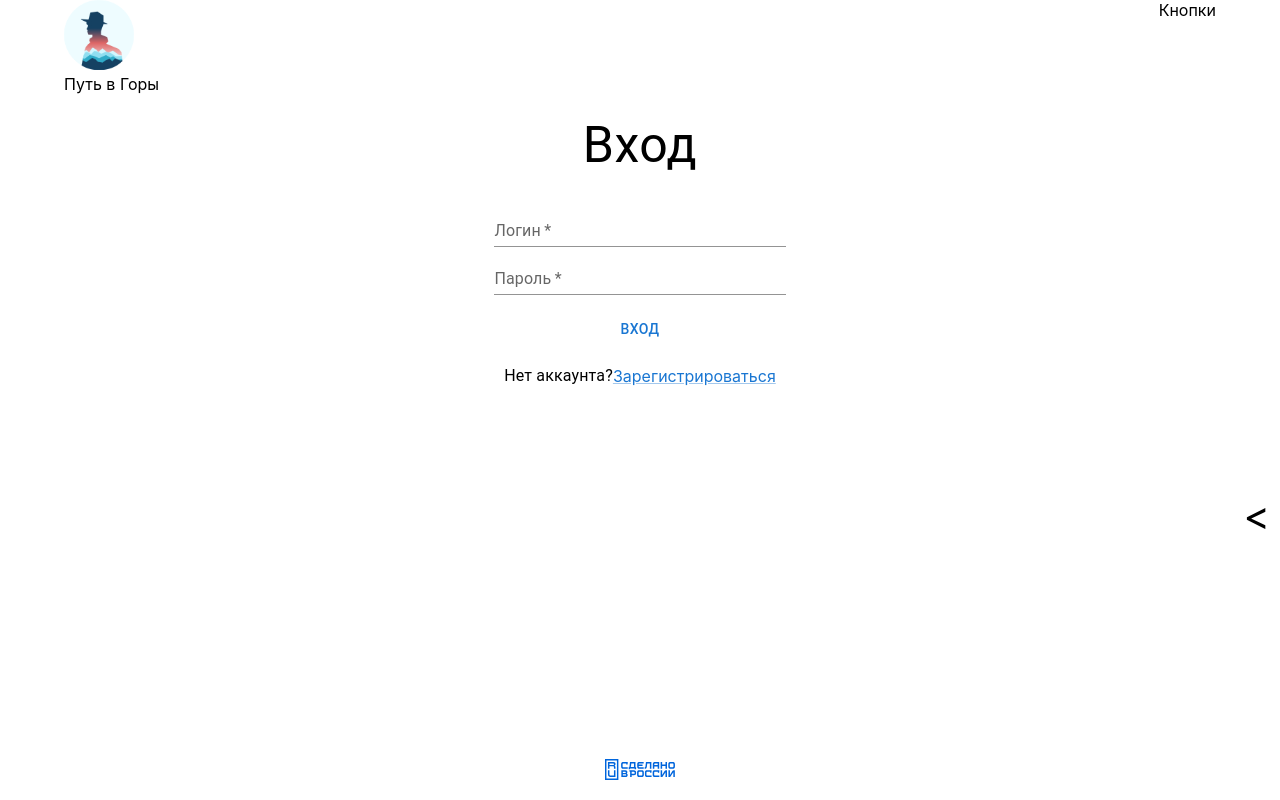
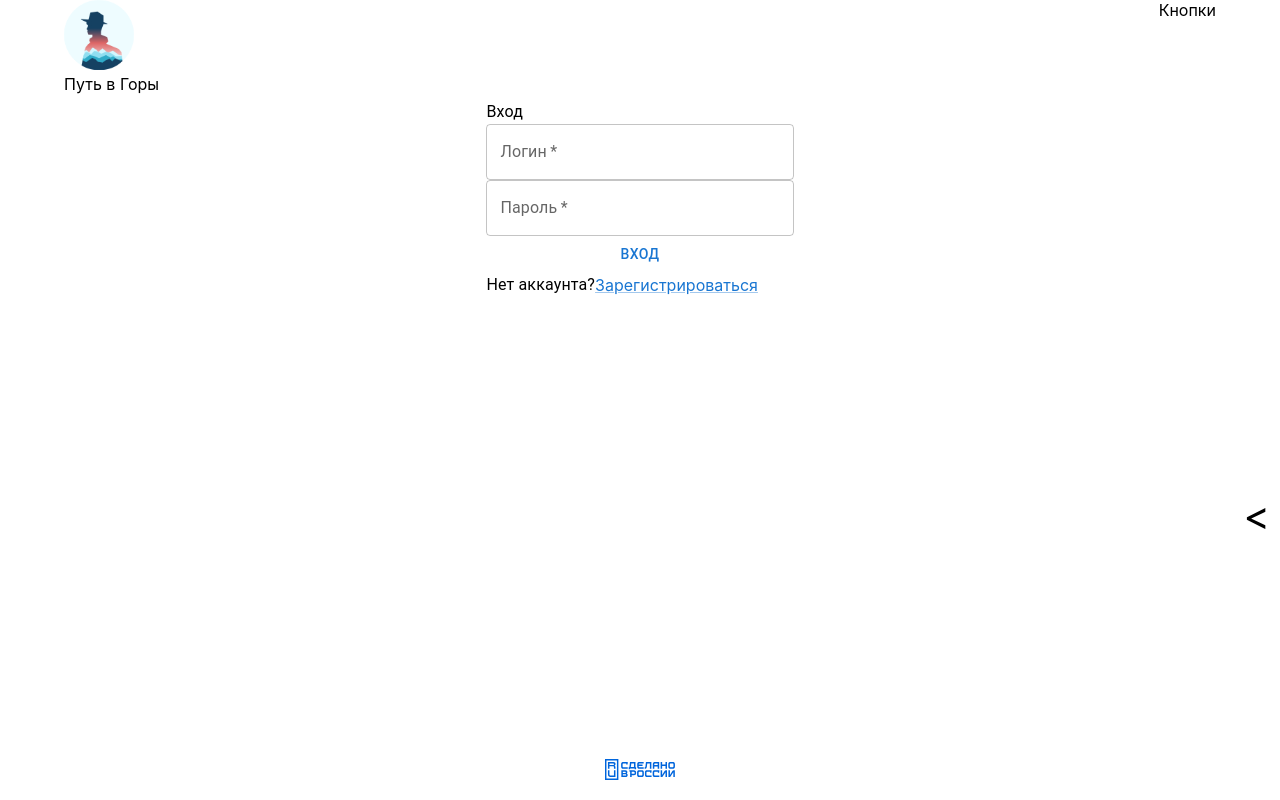
Before and after one commit to TTOPTPET/roadToMountains, a React (Create React App) app: page /auth in a window 1280 px wide. Built offline with nearby package versions, Linux system fonts and the light colour scheme.

Commit message:
Исправил фабрику авторизации

```diff
--- /dev/null
+++ b/src/components/AuthFabric/AuthFabic.ts
@@ -0,0 +1,55 @@
+import { ILoginComponent, IRegisterComponent } from "./AuthTypes/AuthTypes";
+
+export const AuthComponent = (
+  type: string
+): ILoginComponent | IRegisterComponent => {
+  switch (type) {
+    case "login": {
+      const loginComponent: ILoginComponent = {
+        email: {
+          name: "Логин",
+          required: true,
+          type: "",
+          value: "",
+        },
+        password: {
+          name: "Пароль",
+          required: true,
+          type: "password",
+          value: "",
+        },
+      };
+      return loginComponent;
+    }
+    case "register": {
+      const registerComponent: IRegisterComponent = {
+        name: {
+          name: "Имя",
+          required: false,
+          type: "",
+          value: "",
+        },
+        phone: {
+          name: "Номер телефона",
+          required: true,
+          type: "",
+          value: "",
+        },
+        email: {
+          name: "Электронная почта",
+          required: true,
+          type: "",
+          value: "",
+        },
+        password: {
+          name: "Пароль",
+          required: true,
+          type: "password",
+          value: "",
+        },
+      };
+
+      return registerComponent;
+    }
+  }
+};
--- a/src/components/AuthFabric/AuthFabic.tsx
+++ /dev/null
@@ -1,78 +0,0 @@
-import { ChangeEvent, Dispatch, FC, SetStateAction } from "react";
-import { IAuthComponent } from "./AuthTypes/AuthTypes";
-import { LoginForm } from "./LoginForm/LoginForm";
-import { Button, Link, Stack, Typography } from "@mui/material";
-import { IUserLogin } from "../../models/authModels/IUserLogin";
-import { loginUser } from "../../submitFunctions/authAPI";
-
-interface IAuthComponentProps {
-  props: IAuthComponent;
-  setUserData: Dispatch<SetStateAction<any>>;
-  setRegState: Dispatch<SetStateAction<boolean>>;
-}
-
-export const AuthComponent: FC<IAuthComponentProps> = ({
-  props,
-  setUserData,
-  setRegState,
-}: IAuthComponentProps) => {
-  const handlerUpdateField = (
-    key: keyof IAuthComponent,
-    e: ChangeEvent<HTMLInputElement | HTMLTextAreaElement>
-  ) => {
-    setUserData({ ...props, [key]: e.target.value });
-  };
-
-  switch (props.type) {
-    case "user-login": {
-      const { email, password, phone } = props;
-
-      const handlerUserLogin = (params: string, data: IUserLogin) => {
-        loginUser((value) => value, params, data, undefined, true);
-        setUserData(null);
-      };
-
-      return (
-        <Stack textAlign={"center"} padding={1} gap={2}>
-          <Typography component={"h1"} fontSize={50}>
-            Вход
-          </Typography>
-          <LoginForm
-            userData={{ email, password, phone }}
-            setUserData={handlerUpdateField}
-          />
-          <Button
-            onClick={() =>
-              handlerUserLogin(props.type, { email, password, phone })
-            }
-            sx={{ width: "50%", margin: "0 auto" }}
-          >
-            Вход
-          </Button>
-          <Stack direction={"row"} margin={"0 auto"}>
-            <Typography component={"h5"}>Нет аккаунта? </Typography>
-            <Link component={"button"} onClick={() => setRegState(false)}>
-              Зарегистрироваться
-            </Link>
-          </Stack>
-        </Stack>
-      );
-    }
-    case "user-register": {
-      return (
-        <>
-          {" "}
-          <Link component={"button"} onClick={() => setRegState(true)}>
-            Назад
-          </Link>
-        </>
-      );
-    }
-    case "admin-login": {
-      return <></>;
-    }
-    case "admin-register": {
-      return <></>;
-    }
-  }
-};
--- a/src/components/AuthFabric/LoginForm/LoginForm.tsx
+++ /dev/null
@@ -1,40 +0,0 @@
-import { ChangeEvent, FC } from "react";
-import { LoginTypes } from "../AuthTypes/AuthTypes";
-import { Stack, TextField } from "@mui/material";
-
-interface ILoginFormProps {
-  userData: LoginTypes;
-  setUserData: (
-    key: keyof LoginTypes,
-    e: ChangeEvent<HTMLInputElement | HTMLTextAreaElement>
-  ) => void;
-}
-
-export const LoginForm: FC<ILoginFormProps> = ({
-  userData,
-  setUserData,
-}: ILoginFormProps) => {
-  return (
-    <Stack direction={"column"}>
-      <div className="author__auth">
-        <TextField
-          label={"Логин"}
-          style={{ width: "100%" }}
-          value={userData.email}
-          variant={"standard"}
-          required={true}
-          onChange={(e) => setUserData("email", e)}
-        />
-        <TextField
-          label={"Пароль"}
-          style={{ width: "100%" }}
-          value={userData.password}
-          variant={"standard"}
-          type={"password"}
-          required={true}
-          onChange={(e) => setUserData("password", e)}
-        />
-      </div>
-    </Stack>
-  );
-};
--- a/src/pages/Authorization/Authorization.tsx
+++ b/src/pages/Authorization/Authorization.tsx
@@ -111,11 +111,16 @@
 
 // export default Authorization;
 
-import { useState } from "react";
-import { Stack } from "@mui/material";
+import { ChangeEvent, useState } from "react";
+import { Button, Link, Stack, TextField, Typography } from "@mui/material";
 import { AuthComponent } from "../../components/AuthFabric/AuthFabic";
 import { IUserLogin } from "../../models/authModels/IUserLogin";
 import { IUserRegister } from "../../models/authModels/IUserRegister";
+import {
+  ILoginComponent,
+  IRegisterComponent,
+  ITextProps,
+} from "../../components/AuthFabric/AuthTypes/AuthTypes";
 
 function Authorization() {
   const loginDefault: IUserLogin = {
@@ -135,21 +140,78 @@ function Authorization() {
     useState<IUserRegister>(registerDefault);
   const [regState, setRegState] = useState<boolean>(true);
 
+  const handlerUpdateLoginField = (
+    key: keyof IUserLogin,
+    e: ChangeEvent<HTMLInputElement | HTMLTextAreaElement>
+  ) => {
+    setUserLoginData({ ...userLoginData, [key]: e.target.value });
+  };
+
+  const handlerUpdateRegisterField = (
+    key: keyof IUserRegister,
+    e: ChangeEvent<HTMLInputElement | HTMLTextAreaElement>
+  ) => {
+    setUserRegisterData({ ...userRegisterData, [key]: e.target.value });
+  };
+
+  const hadnlerOnTransition = () => {
+    setUserLoginData(loginDefault);
+    setUserRegisterData(registerDefault);
+    setRegState(!regState);
+  };
+
   return (
     <Stack width={"30%"} margin={"0 auto"}>
-      {regState ? (
-        <AuthComponent
-          props={{ ...userLoginData, type: "user-login" }}
-          setRegState={setRegState}
-          setUserData={setUserLoginData}
-        />
-      ) : (
-        <AuthComponent
-          props={{ ...userRegisterData, type: "user-register" }}
-          setRegState={setRegState}
-          setUserData={setUserRegisterData}
-        />
-      )}
+      <Typography component={"h1"} fontSize={"50"}>
+        {regState ? "Вход" : "Регистрация"}
+      </Typography>
+      {regState
+        ? Object.entries<ITextProps>(
+            AuthComponent("login") as unknown as { [s: string]: ITextProps }
+          ).map(([key, value], index) => (
+            <TextField
+              key={index}
+              label={value.name}
+              type={value.type}
+              required={value.required}
+              value={userLoginData[key as keyof ILoginComponent]}
+              onChange={(e) =>
+                handlerUpdateLoginField(key as keyof ILoginComponent, e)
+              }
+            />
+          ))
+        : Object.entries<ITextProps>(
+            AuthComponent("register") as unknown as { [s: string]: ITextProps }
+          ).map(([key, value], index) => (
+            <TextField
+              key={index}
+              label={value.name}
+              type={value.type}
+              required={value.required}
+              value={userRegisterData[key as keyof IRegisterComponent]}
+              onChange={(e) =>
+                handlerUpdateRegisterField(key as keyof IRegisterComponent, e)
+              }
+            />
+          ))}
+      {regState ? <Button>Вход</Button> : <Button>Регистрация</Button>}
+      <Stack direction={"row"}>
+        {regState ? (
+          <>
+            <Typography component={"h5"}>Нет аккаунта?</Typography>
+            <Link component={"button"} onClick={hadnlerOnTransition}>
+              Зарегистрироваться
+            </Link>
+          </>
+        ) : (
+          <>
+            <Typography component={"h5"}>Уже есть аккаунт?</Typography>
+            <Link component={"button"} onClick={hadnlerOnTransition}>
+              Войти
+            </Link>
+          </>
+        )}
+      </Stack>
     </Stack>
   );
 }
```
Also changed, not shown: src/components/AuthFabric/AuthTypes/AuthTypes.ts (+14 -25 lines), src/components/AuthFabric/RegisterForm/RegisterForm.tsx (deleted, +0 -65 lines).
